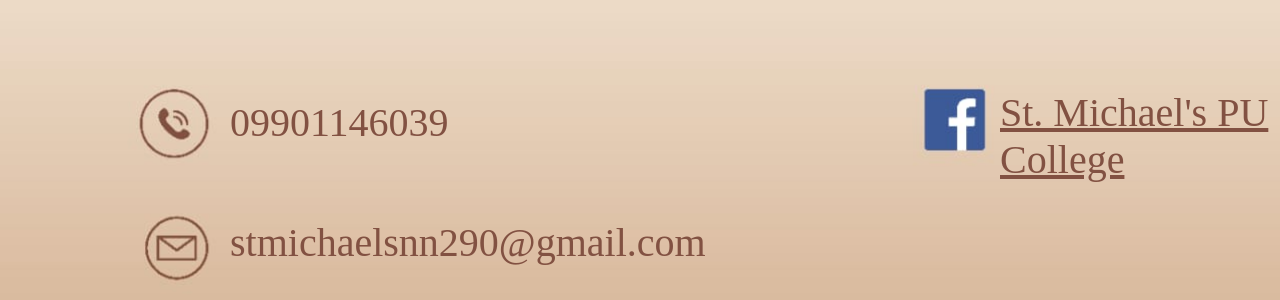
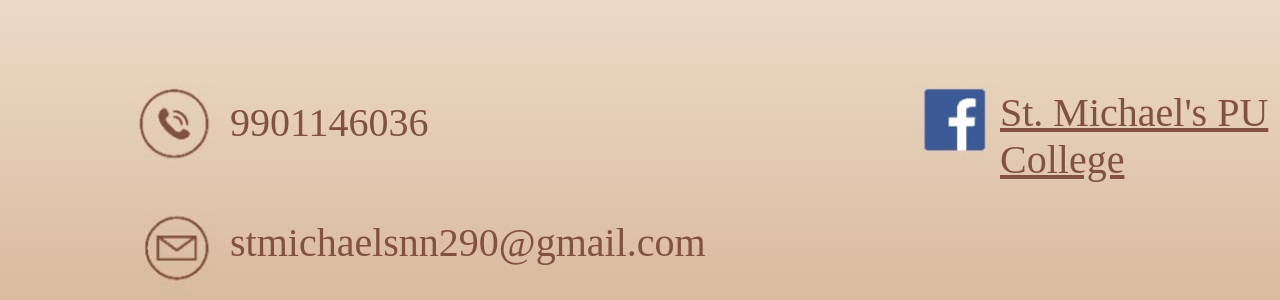
Before and after one commit to Adithya-R-Parashar/St.Michael-s-PU-College-Internship, a Flask app: page /contact in a window 1280 px wide. Shown: the part 171-471 px from the top of the page. Run offline with Flask 3, Linux system fonts and the light colour scheme.

Commit message:
Update contact.html

```diff
--- a/templates/contact.html
+++ b/templates/contact.html
@@ -8,7 +8,7 @@
     <link rel="stylesheet" href="{{ url_for('static', filename='contact.css')}}">
 </head>
 <body>
-    <p class="num">09901146039</p>
+    <p class="num">9901146036</p>
     <p class="mail">stmichaelsnn290@gmail.com</p>
     <a href="{{ url_for('address')}}"><p class="add">1st stage Rajivnagar,</p></a>
     <p class="add-d">Mysuru</p>
```
